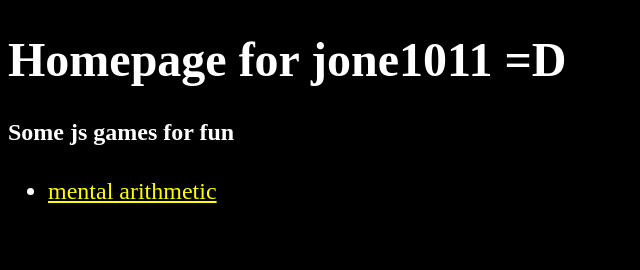
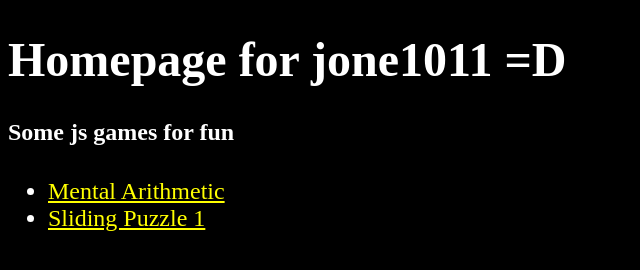
Before and after one commit to jone1011/jone1011.github.io, a plain HTML site: page index.html in a window 1280 px wide. Shown: the whole page, without its empty margins (0-640 px from the left). Drawn offline with Linux system fonts and the light colour scheme.

Commit message:
Update index.html

```diff
--- a/index.html
+++ b/index.html
@@ -17,7 +17,8 @@
     <h1>Homepage for jone1011 =D</h1>
     <h4>Some js games for fun</h4>
     <ul>
-      <li><a href="arithmetic.html">mental arithmetic</a></li>
+      <li><a href="arithmetic.html">Mental Arithmetic</a></li>
+      <li><a href="slidingpuzzle/slidingpuzzle1.html">Sliding Puzzle 1</a></li>
     </ul>
   </body>
 </html>
```
